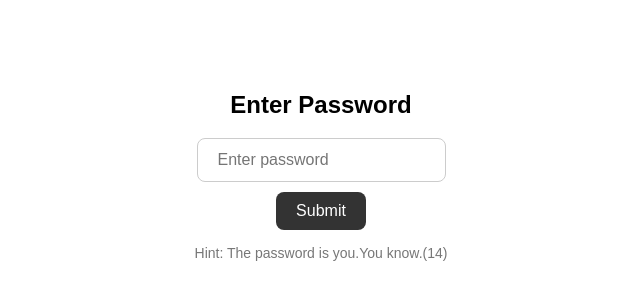
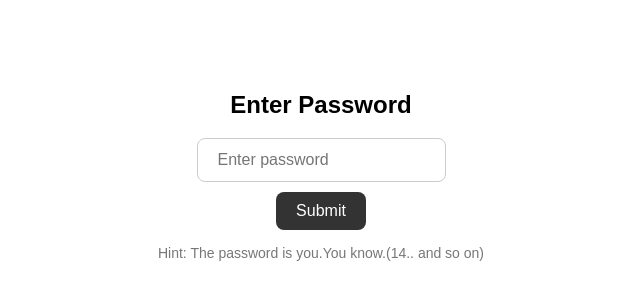
Before and after one commit to Ishant149/mainpage, a plain HTML site: page index.html in a window 1280 px wide. Shown: the part 234-534 px from the top of the page, 319-959 px from the left. Drawn offline with Linux system fonts and the light colour scheme.

Commit message:
Update index.html

```diff
--- a/index.html
+++ b/index.html
@@ -134,7 +134,7 @@ text-align: justify;
 <h2>Enter Password</h2>
 <input type="password" id="password-input" placeholder="Enter password" />
 <button onclick="checkPassword()">Submit</button>
-<div id="hint">Hint: The password is you.You know.(14)</div>
+<div id="hint">Hint: The password is you.You know.(14.. and so on)</div>
 </div>
 
 <div id="book-page">
```
